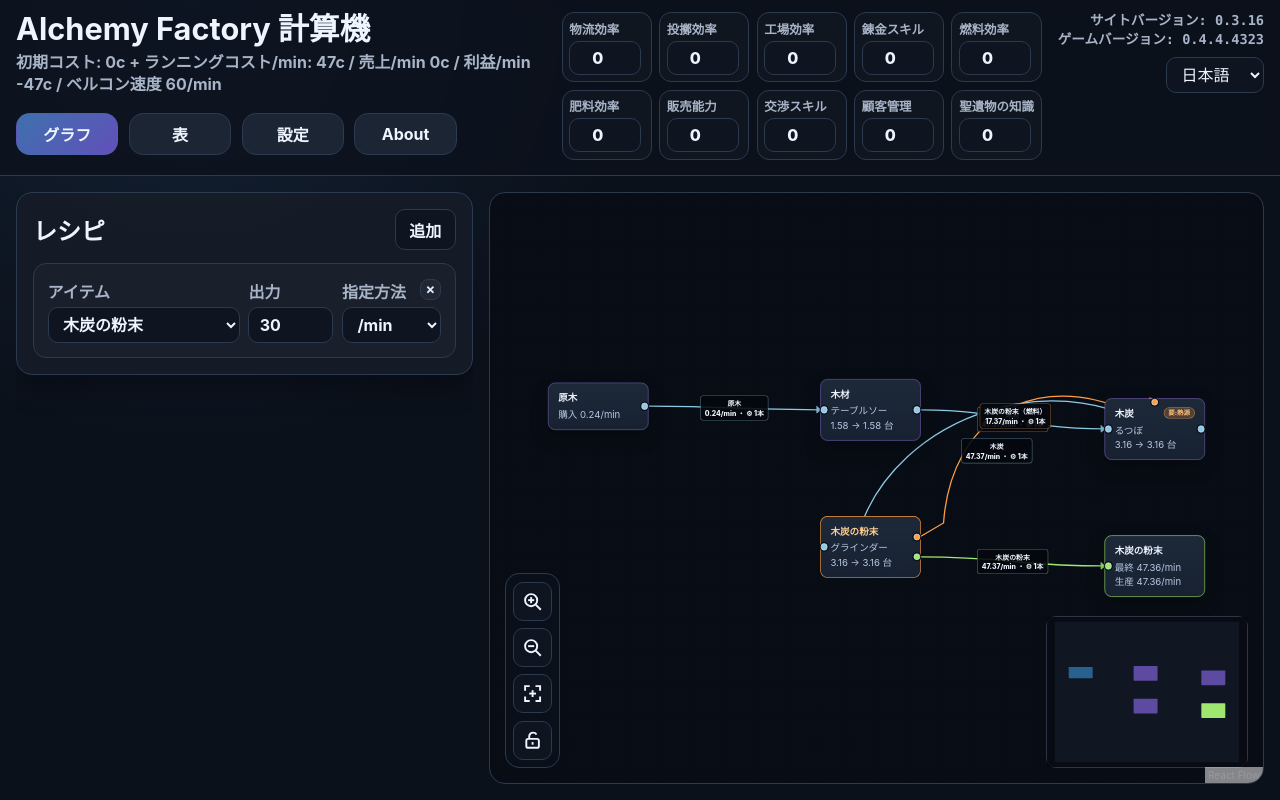
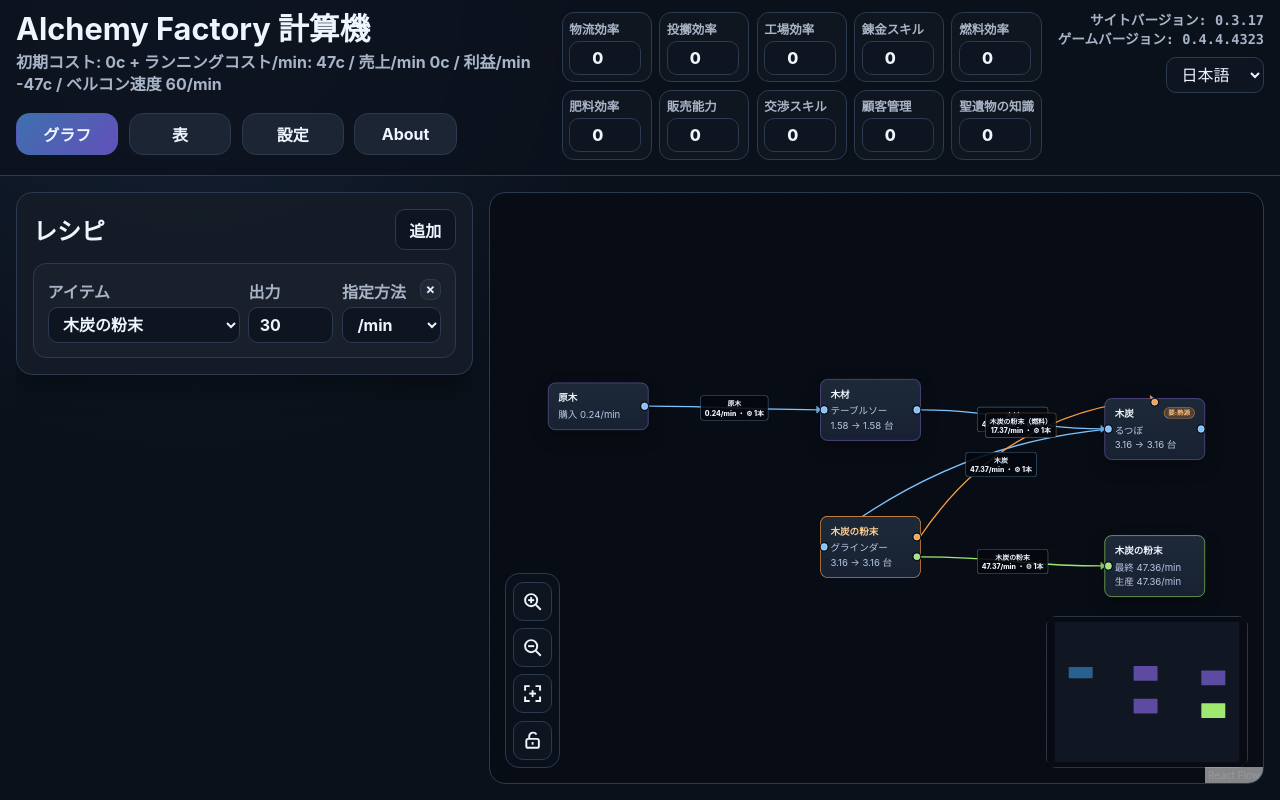
Before and after one commit to spaltfcy/alchemyfactory-calculator, a React (Vite) app: page / in a window 1280 px wide. Built offline with nearby package versions, Linux system fonts and the light colour scheme.

Commit message:
Fix graph loop and input colors

```diff
--- a/package.json
+++ b/package.json
@@ -1,6 +1,6 @@
 {
   "name": "alchemyfactory-calculator",
-  "version": "0.3.16",
+  "version": "0.3.17",
   "private": true,
   "type": "module",
   "scripts": {
--- a/src/App.tsx
+++ b/src/App.tsx
@@ -12,7 +12,7 @@ import { SettingsTab } from './components/SettingsTab';
 import { AboutTab } from './components/AboutTab';
 import { formatCopper, formatNumber } from './utils/format';
 
-const APP_VERSION = '0.3.16';
+const APP_VERSION = '0.3.17';
 const GAME_VERSION = '0.4.4.4323';
 
 type RuntimeFlags = {
--- a/src/components/GraphTab.tsx
+++ b/src/components/GraphTab.tsx
@@ -67,49 +67,15 @@ function getCyclePath(sourceX: number, sourceY: number, targetX: number, targetY
  const dx = targetX - sourceX;
  const dy = targetY - sourceY;
  const length = Math.max(Math.hypot(dx, dy), 1);
- const ux = dx / length;
- const uy = dy / length;
- const nx = -uy;
- const ny = ux;
- const straight = Math.min(64, Math.max(24, length * 0.1));
- const offset = Math.min(180, Math.max(92, length * 0.32)) * side;
- const bend = Math.min(120, Math.max(44, length * 0.22));
- const startX = sourceX + ux * straight;
- const startY = sourceY + uy * straight;
- const endX = targetX - ux * straight;
- const endY = targetY - uy * straight;
- const c1x = startX + ux * bend + nx * offset;
- const c1y = startY + uy * bend + ny * offset;
- const c2x = endX - ux * bend + nx * offset;
- const c2y = endY - uy * bend + ny * offset;
+ const nx = -dy / length;
+ const ny = dx / length;
+ const offset = Math.min(132, Math.max(68, length * 0.24)) * side;
+ const controlX = (sourceX + targetX) / 2 + nx * offset;
+ const controlY = (sourceY + targetY) / 2 + ny * offset;
  return {
-  path:
-   'M ' +
-   sourceX +
-   ',' +
-   sourceY +
-   ' L ' +
-   startX +
-   ',' +
-   startY +
-   ' C ' +
-   c1x +
-   ',' +
-   c1y +
-   ' ' +
-   c2x +
-   ',' +
-   c2y +
-   ' ' +
-   endX +
-   ',' +
-   endY +
-   ' L ' +
-   targetX +
-   ',' +
-   targetY,
-  labelX: (startX + c1x + c2x + endX) / 4,
-  labelY: (startY + c1y + c2y + endY) / 4,
+  path: `M ${sourceX},${sourceY} Q ${controlX},${controlY} ${targetX},${targetY}`,
+  labelX: sourceX * 0.25 + controlX * 0.5 + targetX * 0.25,
+  labelY: sourceY * 0.25 + controlY * 0.5 + targetY * 0.25,
  };
 }
 
--- a/src/engine/graph.ts
+++ b/src/engine/graph.ts
@@ -48,14 +48,14 @@ const FLOW_COLORS = [
 ] as const;
 
 const INPUT_FLOW_COLORS = [
- '#8ecae6',
+ '#7dc4ff',
+ '#4dabf7',
+ '#74c0fc',
  '#a5d8ff',
- '#b2f2bb',
- '#d0bfff',
- '#ffd6a5',
- '#c3fae8',
- '#e9fac8',
- '#ffc9c9',
+ '#91a7ff',
+ '#b197fc',
+ '#66d9e8',
+ '#63e6be',
 ] as const;
 
 
@@ -554,8 +554,8 @@ for (const itemId of new Set([...sourceItemIds, ...finalItemIds])) {
 
     if (aProducer !== bProducer) return aProducer.localeCompare(bProducer);
 
-    const outputDiff = outputSortKey(aProducer, a.fromItemId) - outputSortKey(bProducer, b.fromItemId);
-    if (outputDiff !== 0) return outputDiff;
+    const inputDiff = inputSortKey(a.toRecipeId, a.fromItemId) - inputSortKey(b.toRecipeId, b.fromItemId);
+ if (inputDiff !== 0) return inputDiff;
 
     if (a.fromItemId !== b.fromItemId) return a.fromItemId.localeCompare(b.fromItemId);
     return a.toRecipeId.localeCompare(b.toRecipeId);
@@ -583,7 +583,7 @@ for (const itemId of new Set([...sourceItemIds, ...finalItemIds])) {
         color,
         lang,
   settings,
-        outputOrder: producerRecipeId ? outputSortKey(producerRecipeId, edge.fromItemId) : 9999,
+        outputOrder: inputSortKey(edge.toRecipeId, edge.fromItemId),
       }),
     );
   }
```
